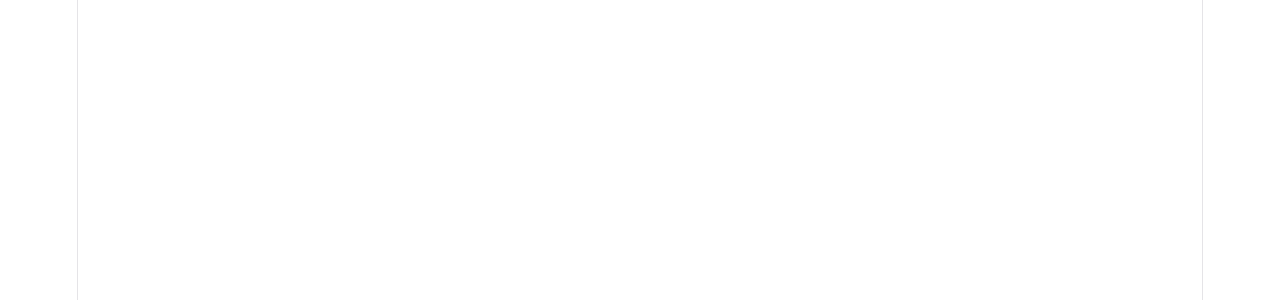
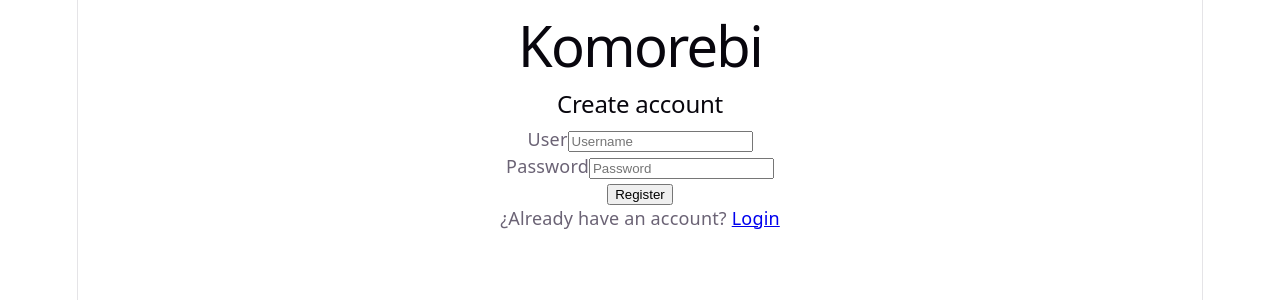
Before and after one commit to JorgeDiezGracia/komorebiFrontend, a React (Vite) app: page /register in a window 1280 px wide. Before the commit this address had no page. Shown: the top 300 px of the page. Built offline with nearby package versions, Linux system fonts and the light colour scheme.

Commit message:
Added register page and route

```diff
--- a/src/App.tsx
+++ b/src/App.tsx
@@ -1,5 +1,6 @@
 import { Routes, Route, Navigate } from 'react-router-dom';
 import Login from './pages/Login';
+import Register from './pages/Register';
 import { useAuth } from './context/AuthContext';
 
 function PrivateRoute({ children }: { children: React.ReactNode }) {
@@ -15,6 +16,7 @@
     <Routes>
       <Route path="/login" element={<Login />} />
       <Route path="/" element={<Navigate to="/login" />} />
+      <Route path="/register" element={<Register />} />
     </Routes>
   );
 }
--- /dev/null
+++ b/src/pages/Register.tsx
@@ -0,0 +1,77 @@
+import { useState } from 'react';
+import { useNavigate, Link } from 'react-router-dom';
+import { register } from '../services/authService';
+import { useAuth } from '../context/AuthContext';
+
+export default function Register() {
+  const [username, setUsername] = useState('');
+  const [password, setPassword] = useState('');
+  const [error, setError] = useState('');
+  const [loading, setLoading] = useState(false);
+
+  const { saveSession } = useAuth();
+  const navigate = useNavigate();
+
+  const handleSubmit = async (e: React.SyntheticEvent) => {
+    e.preventDefault();
+    setError('');
+    setLoading(true);
+
+    try {
+      const response = await register(username, password, 'USER');
+      saveSession(response.data);
+      navigate('/schools');
+    } catch (err: any) {
+      if (err.response?.status === 409) {
+        setError('Username already exists');
+      } else if (err.response?.status === 400) {
+        setError('Invalid data');
+      } else {
+        setError("Error: can´t connect to the server");
+      }
+    } finally {
+      setLoading(false);
+    }
+  };
+
+  return (
+    <div className="auth-container">
+      <div className="auth-card">
+        <h1>Komorebi</h1>
+        <h2>Create account</h2>
+
+        {error && <div className="error-message">{error}</div>}
+
+        <form onSubmit={handleSubmit}>
+          <div className="form-group">
+            <label>User</label>
+            <input
+              type="text"
+              value={username}
+              onChange={(e) => setUsername(e.target.value)}
+              placeholder="Username"
+              required
+            />
+          </div>
+
+          <div className="form-group">
+            <label>Password</label>
+            <input
+              type="password"
+              value={password}
+              onChange={(e) => setPassword(e.target.value)}
+              placeholder="Password"
+              required
+            />
+          </div>
+
+          <button type="submit" disabled={loading}>
+            {loading ? 'Loading...' : 'Register'}
+          </button>
+        </form>
+
+        <p>¿Already have an account? <Link to="/login">Login</Link></p>
+      </div>
+    </div>
+  );
+}
```
